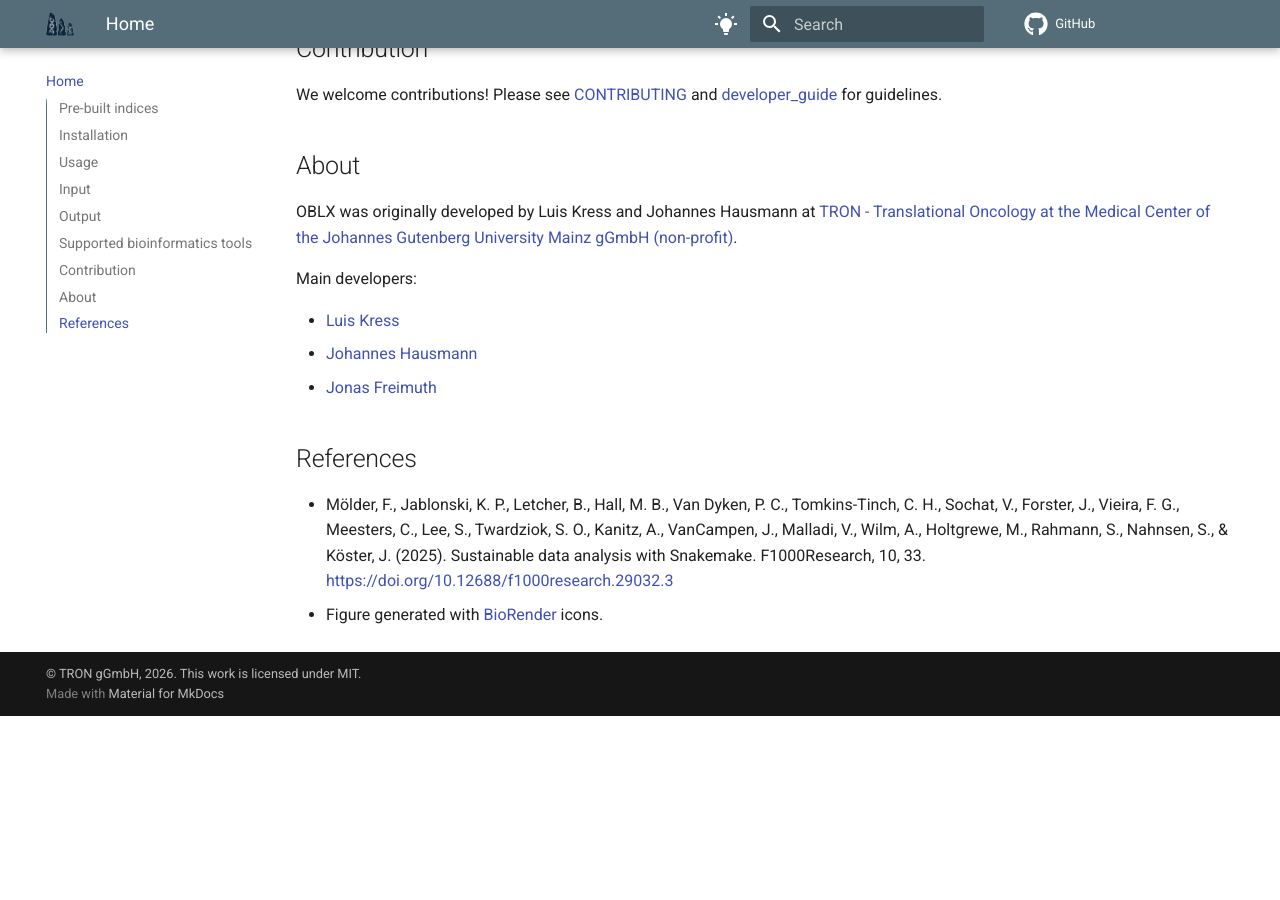
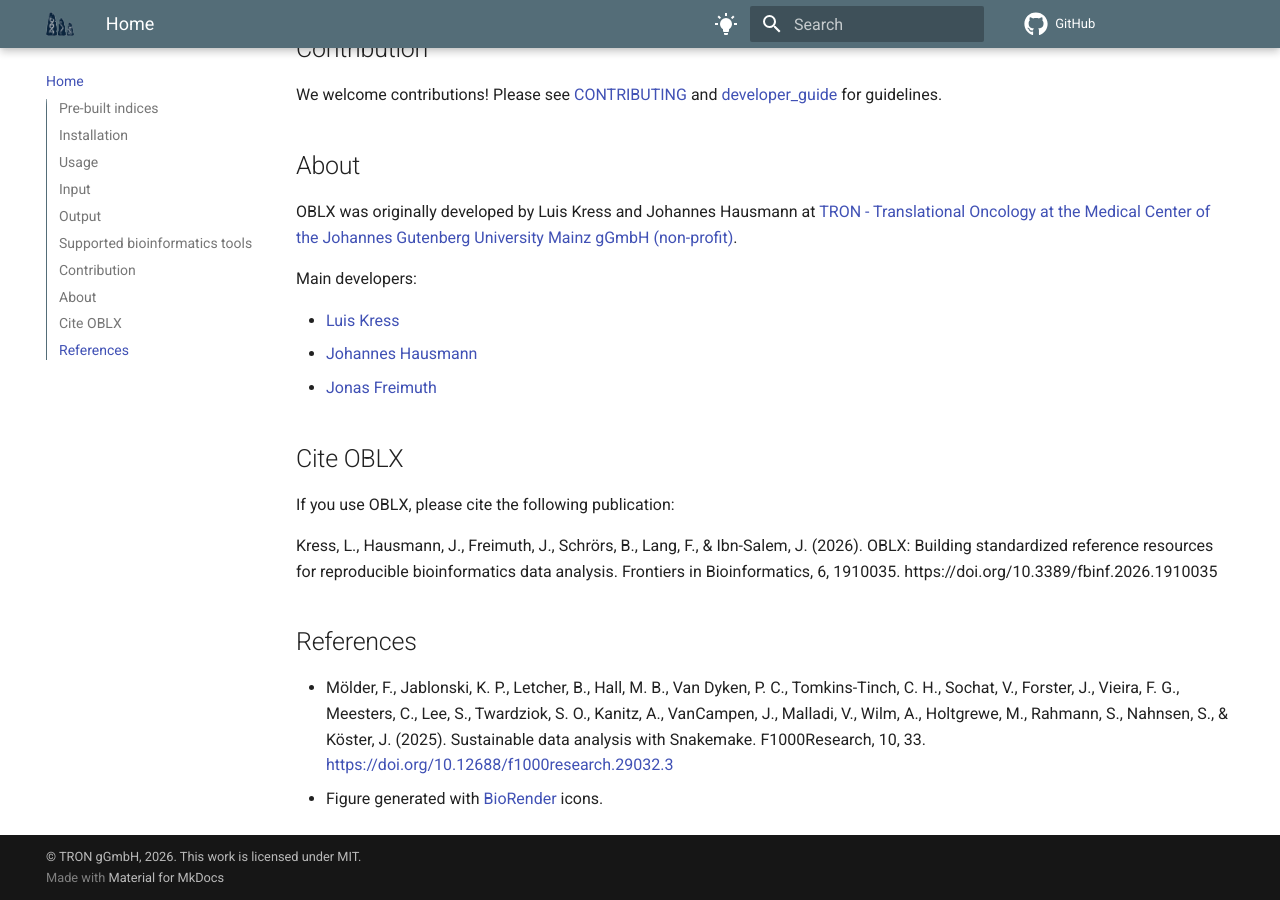
Before and after one commit to TRON-Bioinformatics/oblx, an MkDocs documentation site: the page built from docs/oblx/docs/index.md, in a window 1280 px wide and 900 px high, scrolled down 2868 px. Built offline with MkDocs 1.6.1 and Material for MkDocs 9.7.7, drawn with Linux system fonts in a browser that asks for light colours; comment, search, counter and statistics services are not loaded; before the commit the page ends 3584 px from its top, so only the background shows below that.

Commit message:
docs: Add note on publication to README, index.md and CITATION.cff

```diff
--- a/docs/oblx/docs/index.md
+++ b/docs/oblx/docs/index.md
@@ -120,6 +120,15 @@ Main developers:
 - [Johannes Hausmann](mailto:johannes.hausmann@tron-mainz.de)
 - [Jonas Freimuth](mailto:jonas.freimuth@tron-mainz.de)
 
+## Cite OBLX
+
+If you use OBLX, please cite the following publication:
+
+Kress, L., Hausmann, J., Freimuth, J., Schrörs, B., Lang, F., & Ibn-Salem, J.
+(2026). OBLX: Building standardized reference resources for reproducible
+bioinformatics data analysis. Frontiers in Bioinformatics, 6, 1910035.
+https://doi.org/10.3389/fbinf.2026.1910035
+
 ## References
 
 - Mölder, F., Jablonski, K. P., Letcher, B., Hall, M. B., Van Dyken, P. C.,
--- a/release-please-config.json
+++ b/release-please-config.json
@@ -24,6 +24,10 @@
                  {
                      "type": "generic",
                      "path": "pixi.toml"
+                 },
+                 {
+                     "type": "generic",
+                     "path": "CITATION.cff"
                  }
              ]
         }
```
Also changed, not shown: README.md, 1 other file.
